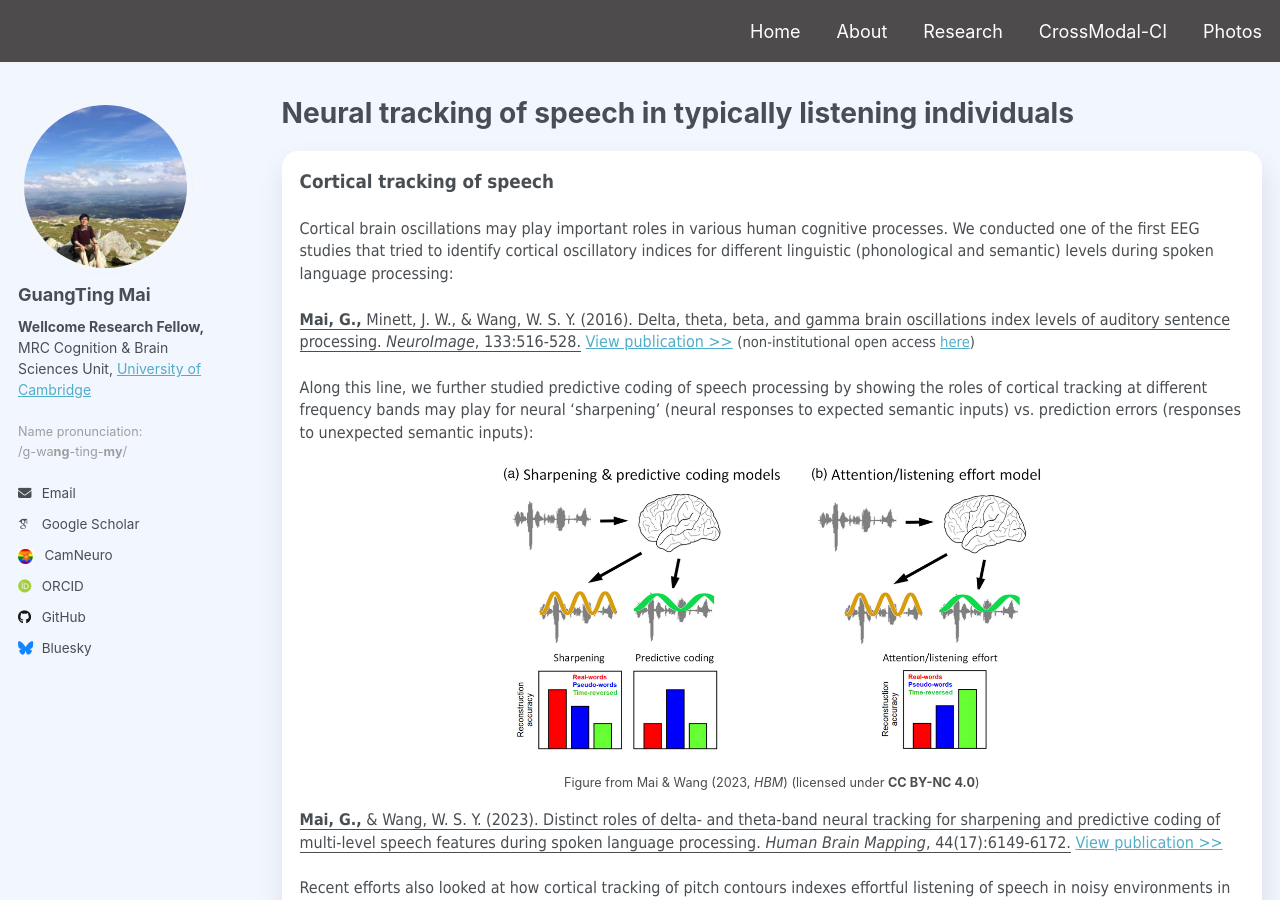
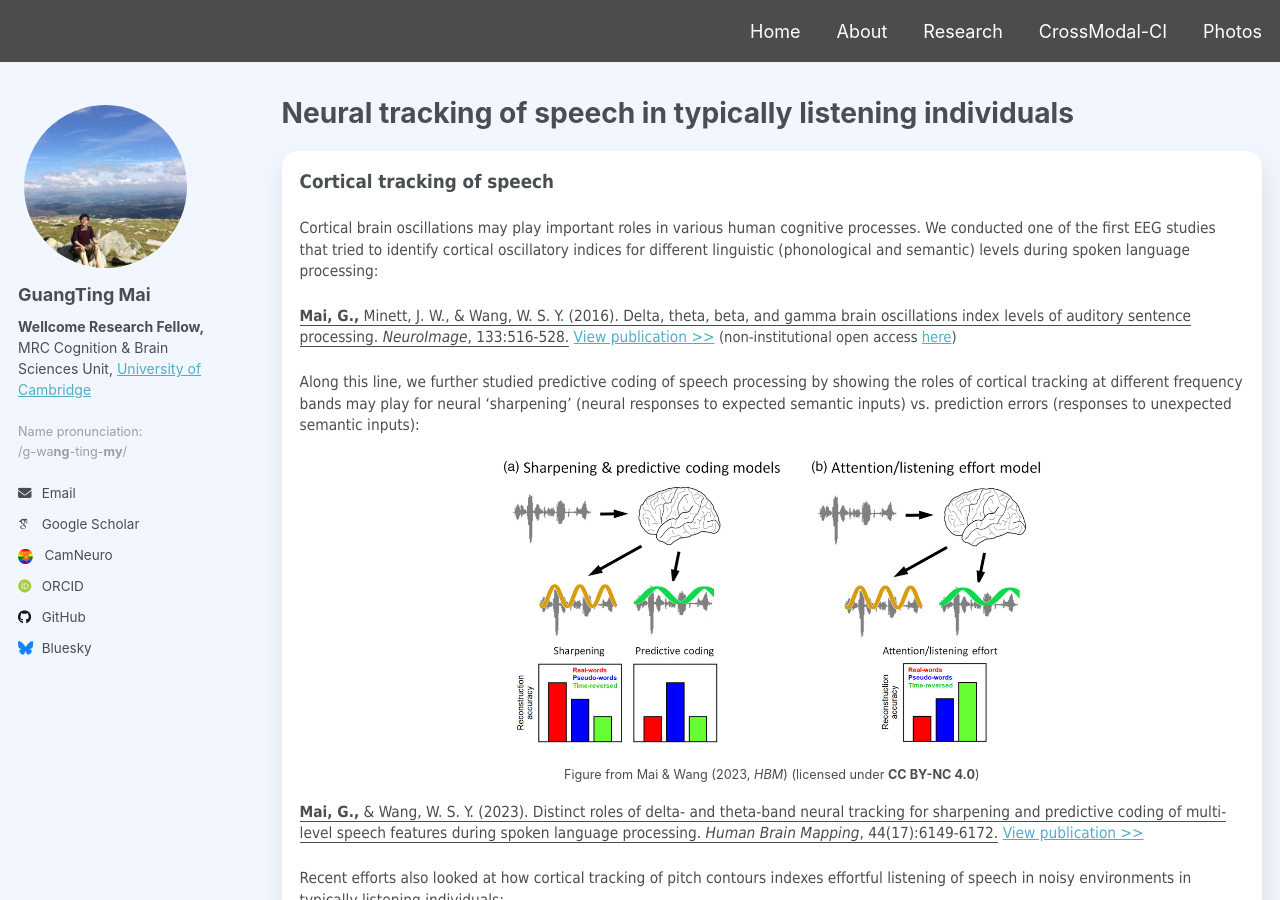
Before and after one commit to guangtingmai/guangtingmai.github.io, a Jekyll site: the page built from _pages/neuraltrack-typical.html, in a window 1280 px wide and 900 px high. Built offline with Jekyll 4.4.1, drawn with Linux system fonts in a browser that asks for light colours; some web fonts are replaced.

Commit message:
Update neuraltrack-typical.html

```diff
--- a/_pages/neuraltrack-typical.html
+++ b/_pages/neuraltrack-typical.html
@@ -5,24 +5,24 @@
 author_profile: true
 ---
 <p><div class="white-frame"><span style="font-size: 14pt;font-family: Tahoma;line-height: 1.4;display: block;margin-bottom: 0.1vh"><strong>Cortical tracking of speech</strong></span></p>
-<p><span style="font-size: 12pt;font-family: Tahoma;line-height: 1.4;display: block;margin-bottom: 0.1vh">Cortical brain oscillations may play important roles in
+<p><span style="font-size: 11.5pt;font-family: Tahoma;line-height: 1.4;display: block;margin-bottom: 0.1vh">Cortical brain oscillations may play important roles in
   various human cognitive processes. We conducted one of the first EEG studies that tried to identify cortical oscillatory indices for different linguistic
   (phonological and semantic) levels during spoken language processing:</span></p>
-<p><span style="font-size: 12pt;font-family: Tahoma;line-height: 1.4;display: block;margin-bottom: 0.1vh"><u><strong>Mai, G.,</strong> Minett, J. W., & Wang, W. S. Y. (2016). Delta, theta, beta, and gamma brain oscillations index levels of auditory sentence processing. <i>NeuroImage</i>, 133:516-528.</u> <a href="https://www.sciencedirect.com/science/article/abs/pii/S1053811916001737">View publication >></a> <span style="font-size: 11pt;font-family:Tahoma;">(non-institutional open access <a href="https://drive.google.com/file/d/1nQ5ZwP9CGwkryNdMigR625p35sHN_k8x/view">here</a>)</span></span></p>
-<p><span style="font-size: 12pt;font-family: Tahoma;line-height: 1.4;display: block;margin-bottom: 0.1vh">Along this line, we further studied predictive coding of
+<p><span style="font-size: 11.5pt;font-family: Tahoma;line-height: 1.4;display: block;margin-bottom: 0.1vh"><u><strong>Mai, G.,</strong> Minett, J. W., & Wang, W. S. Y. (2016). Delta, theta, beta, and gamma brain oscillations index levels of auditory sentence processing. <i>NeuroImage</i>, 133:516-528.</u> <a href="https://www.sciencedirect.com/science/article/abs/pii/S1053811916001737">View publication >></a> <span style="font-size: 11pt;font-family:Tahoma;">(non-institutional open access <a href="https://drive.google.com/file/d/1nQ5ZwP9CGwkryNdMigR625p35sHN_k8x/view">here</a>)</span></span></p>
+<p><span style="font-size: 11.5pt;font-family: Tahoma;line-height: 1.4;display: block;margin-bottom: 0.1vh">Along this line, we further studied predictive coding of
   speech processing by showing the roles of cortical tracking at different frequency bands may play for neural ‘sharpening’ (neural responses to expected
   semantic inputs) vs. prediction errors (responses to unexpected semantic inputs):</span></p>
 <p align="center">
   <img src="https://guangtingmai.github.io/images/hbm.jpg" width="57%">
 </p>
 <p style="text-align:center;font-size:9.5pt;line-height:1.4;display: block;">Figure from Mai & Wang (2023, <i>HBM</i>) (licensed under <strong>CC BY-NC 4.0</strong>)</p>
-<p><span style="font-size: 12pt;font-family: Tahoma;line-height: 1.4;display: block;margin-bottom: 0.1vh"><u><strong>Mai, G.,</strong> & Wang, W. S. Y. (2023). Distinct roles of delta‐ and theta‐band neural tracking for sharpening and predictive coding of multi‐level speech features during spoken language processing. <i>Human Brain Mapping</i>, 44(17):6149-6172.</u> <a href="https://onlinelibrary.wiley.com/doi/10.1002/hbm.26503">View publication >></a></span></p>
-<p><span style="font-size: 12pt;font-family: Tahoma;line-height: 1.4;display: block;margin-bottom: 0.1vh">Recent efforts also looked at how cortical tracking of
+<p><span style="font-size: 11.5pt;font-family: Tahoma;line-height: 1.4;display: block;margin-bottom: 0.1vh"><u><strong>Mai, G.,</strong> & Wang, W. S. Y. (2023). Distinct roles of delta‐ and theta‐band neural tracking for sharpening and predictive coding of multi‐level speech features during spoken language processing. <i>Human Brain Mapping</i>, 44(17):6149-6172.</u> <a href="https://onlinelibrary.wiley.com/doi/10.1002/hbm.26503">View publication >></a></span></p>
+<p><span style="font-size: 11.5pt;font-family: Tahoma;line-height: 1.4;display: block;margin-bottom: 0.1vh">Recent efforts also looked at how cortical tracking of
   pitch contours indexes effortful listening of speech in noisy environments in typically listening individuals:</span></p>
-<p><span style="font-size: 12pt;font-family: Tahoma;line-height: 1.4;display: block;margin-bottom: 0.1vh"><u>Guo, X., <strong>Mai, G.,</strong> Mohammadi, Y., Benzaquén, E., Yukhnovich, K., Sedley, W., & Griffiths, T. D. (2025). Neural entrainment to pitch changes of auditory targets in noise. <i>NeuroImage</i>, 314:121270.</u> <a href="https://www.sciencedirect.com/science/article/pii/S1053811925002733">View publication >></a></span></div></p>
+<p><span style="font-size: 11.5pt;font-family: Tahoma;line-height: 1.4;display: block;margin-bottom: 0.1vh"><u>Guo, X., <strong>Mai, G.,</strong> Mohammadi, Y., Benzaquén, E., Yukhnovich, K., Sedley, W., & Griffiths, T. D. (2025). Neural entrainment to pitch changes of auditory targets in noise. <i>NeuroImage</i>, 314:121270.</u> <a href="https://www.sciencedirect.com/science/article/pii/S1053811925002733">View publication >></a></span></div></p>
 
 <p><div class="white-frame"><span style="font-size: 14pt;font-family: Tahoma;line-height: 1.4;display: block;margin-bottom: 0.1vh"><strong>Subcortical tracking of speech</strong></span></p>
-<p><span style="font-size: 12pt;font-family: Tahoma;line-height: 1.4;display: block;margin-bottom: 0.1vh">‘Frequency-following response’ (FFR) is a subcortical
+<p><span style="font-size: 11.5pt;font-family: Tahoma;line-height: 1.4;display: block;margin-bottom: 0.1vh">‘Frequency-following response’ (FFR) is a subcortical
   (albeit extra auditory cortical sources) phase-locked response to the speech fundamental frequency, known as a potential index for various hearing
   and language-related disorders (e.g., hearing loss, developmental dyslexia, autism). We studied a fundamental neuroscientific question in auditory processing in
   typical listening by looking at how FFR together with low-frequency cortical tracking are affected by day-to-day changes in common psychophysiological status,
@@ -31,12 +31,12 @@
   <img src="https://guangtingmai.github.io/images/neuroimage2019.png" width="55%">
 </p>
 <p style="text-align:center;font-size:9.5pt;line-height:1.4;display: block;">Figure from Mai (2020 PhD thesis) with permission</p>
-<p><span style="font-size: 12pt;font-family: Tahoma;line-height: 1.4;display: block;margin-bottom: 0.1vh"><u><strong>Mai, G.,</strong> Schoof, T., & Howell, P. (2019). Modulation of phase-locked neural responses to speech during different arousal states is age-dependent. <i>NeuroImage</i>, 189:734-744.</u> <a href="https://www.sciencedirect.com/science/article/abs/pii/S1053811919300515">View publication >></a> <span style="font-size: 11pt;font-family:Tahoma;">(non-institutional open access <a href="https://discovery.ucl.ac.uk/id/eprint/10066354/1/Howell_Mai_Schoof_Howell_NeuroImage_accepted_withoutlinenumbers.pdf">here</a>)</span></span></p>
-<p><span style="font-size: 12pt;font-family: Tahoma;line-height: 1.4;display: block;margin-bottom: 0.1vh">We also looked at how changes in neural excitability in the
+<p><span style="font-size: 11.5pt;font-family: Tahoma;line-height: 1.4;display: block;margin-bottom: 0.1vh"><u><strong>Mai, G.,</strong> Schoof, T., & Howell, P. (2019). Modulation of phase-locked neural responses to speech during different arousal states is age-dependent. <i>NeuroImage</i>, 189:734-744.</u> <a href="https://www.sciencedirect.com/science/article/abs/pii/S1053811919300515">View publication >></a> <span style="font-size: 11pt;font-family:Tahoma;">(non-institutional open access <a href="https://discovery.ucl.ac.uk/id/eprint/10066354/1/Howell_Mai_Schoof_Howell_NeuroImage_accepted_withoutlinenumbers.pdf">here</a>)</span></span></p>
+<p><span style="font-size: 11.5pt;font-family: Tahoma;line-height: 1.4;display: block;margin-bottom: 0.1vh">We also looked at how changes in neural excitability in the
   auditory cortex (via neurostimulation tDCS) led to consequential changes in subcortical FFR revealing <i>causal</i> auditory subcortico-cortical interactions:</span></p>
 <p align="center">
   <img src="https://guangtingmai.github.io/images/cc2022.png" width="85%">
   <br>
 </p>
 <p style="text-align:center;font-size:9.5pt;line-height:1.4;display: block;">Figure from Mai & Howell (2022, <i>Cereb Cortex</i>) (licensed under <strong>CC BY 4.0</strong>)</p>
-<p><span style="font-size: 12pt;font-family: Tahoma;line-height: 1.4;display: block;margin-bottom: 0.1vh"><u><strong>Mai, G.,</strong> & Howell, P. (2022). Causal relationship between the right auditory cortex and speech-evoked envelope-following response: evidence from combined transcranial stimulation and electroencephalography. <i>Cerebral Cortex</i>, 32(7):1437-1454.</u> <a href="https://academic.oup.com/cercor/article/32/7/1437/6356433">View publication >></a></span></div></p>
+<p><span style="font-size: 11.5pt;font-family: Tahoma;line-height: 1.4;display: block;margin-bottom: 0.1vh"><u><strong>Mai, G.,</strong> & Howell, P. (2022). Causal relationship between the right auditory cortex and speech-evoked envelope-following response: evidence from combined transcranial stimulation and electroencephalography. <i>Cerebral Cortex</i>, 32(7):1437-1454.</u> <a href="https://academic.oup.com/cercor/article/32/7/1437/6356433">View publication >></a></span></div></p>
```
